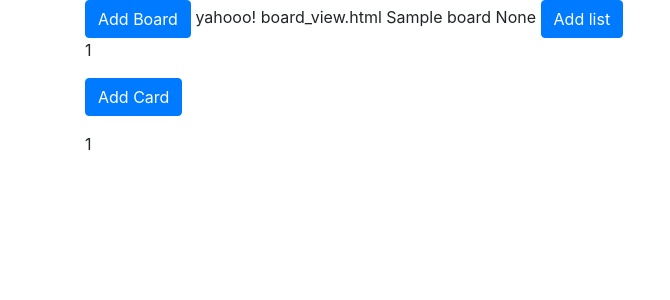
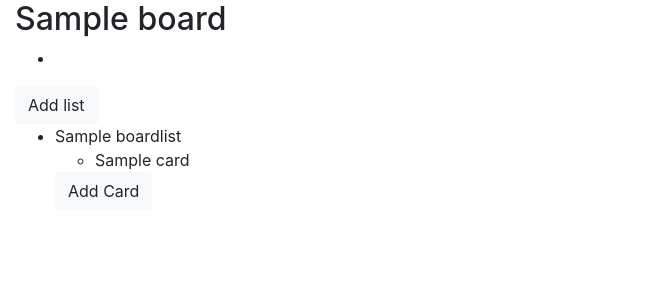
Before and after one commit to mcandidier/trello-jan, a Django app: page /board/1/ in a window 1280 px wide. Shown: the top 300 px of the page, without its empty margins (0-670 px from the left). Run offline with Django 3.2, Linux system fonts and the light colour scheme; tables that the repository leaves empty hold one stand-in row (values such as "Sample post"); some libraries are stand-ins or nearby versions.

Commit message:
board view

```diff
--- a/app/templates/app/board_view.html
+++ b/app/templates/app/board_view.html
@@ -1,24 +1,24 @@
-{% extends 'app/index.html' %}
+{% extends 'app/base.html' %}
 
-    {% block content %}
+{% block content %}
 
-    yahooo! board_view.html
-    {{ board.title }}
-    {{ user.id }}
-    <a class="btn btn-primary add-post-button" role="button" href="{% url 'list_new' board.id %}" class="top-menu">Add list</a>
-        {% for list in board_list %}
-        <p>{{list.id}}</p><a class="btn btn-primary add-post-button" role="button" href="{% url 'card_new' list.id %}" class="top-menu">Add Card</a>
-        {% endfor %}
-        {% for card in card_views.all %}
-        <p>{{card.board}}</p>
-        <p>{{card.id}}</p>
-        {% endfor %}
+<h2>{{ board.title }}</h2>
+<ul>
+    <li></li>
+</ul>
+<a class="btn btn btn-light add-post-button" role="button" href="{% url 'list_new' board.id %}" class="top-menu">Add list</a>
 
-
-        {% for list in board_list %}
-            {% for card, x in list.card_views.all %}
-                {{card.id}} - {{ x.id }}
-            {% endfor%}
-        {% endfor %}
-
-    {% endblock %}
+<ul class="li-right">
+    {% for list in board_list %}
+    <li>{{list.title}}</li>
+        {% for card in card_views %}
+            {% if list.id == card.boardList.id %}
+                <ul>
+                    <li>{{card.title}}</li>
+                </ul>
+                <a class="btn btn btn-light add-post-button" role="button" href="{% url 'card_new' list.id %}" class="top-menu">Add Card</a>
+            {% endif %}
+        {% endfor%}
+    {% endfor %}
+</ul>
+{% endblock %}
```
